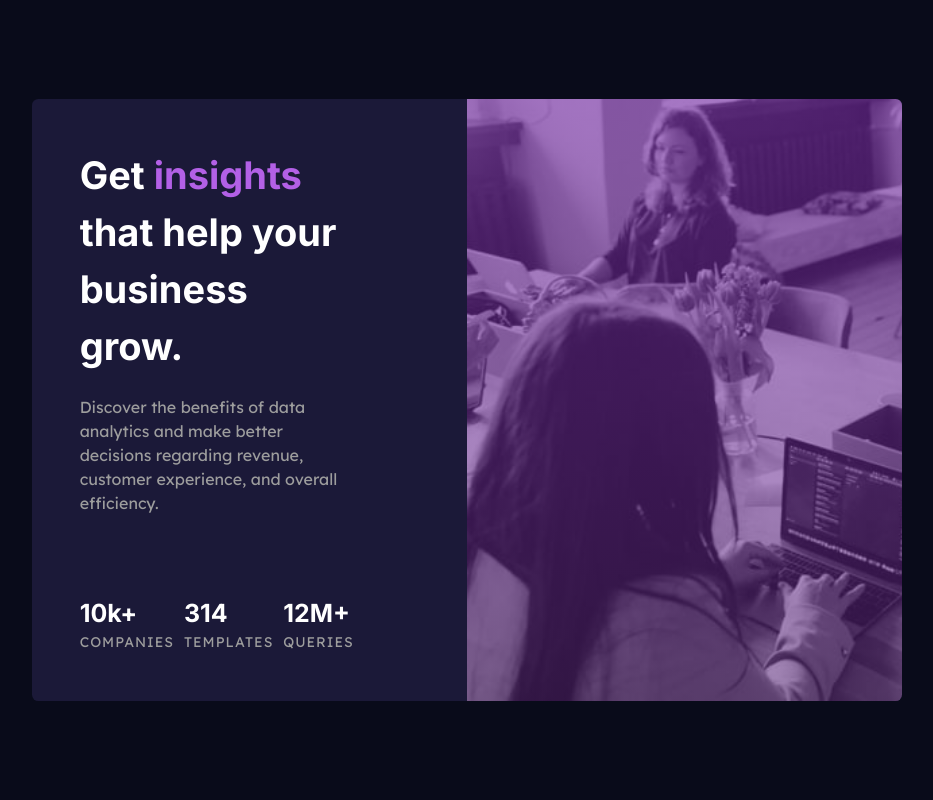
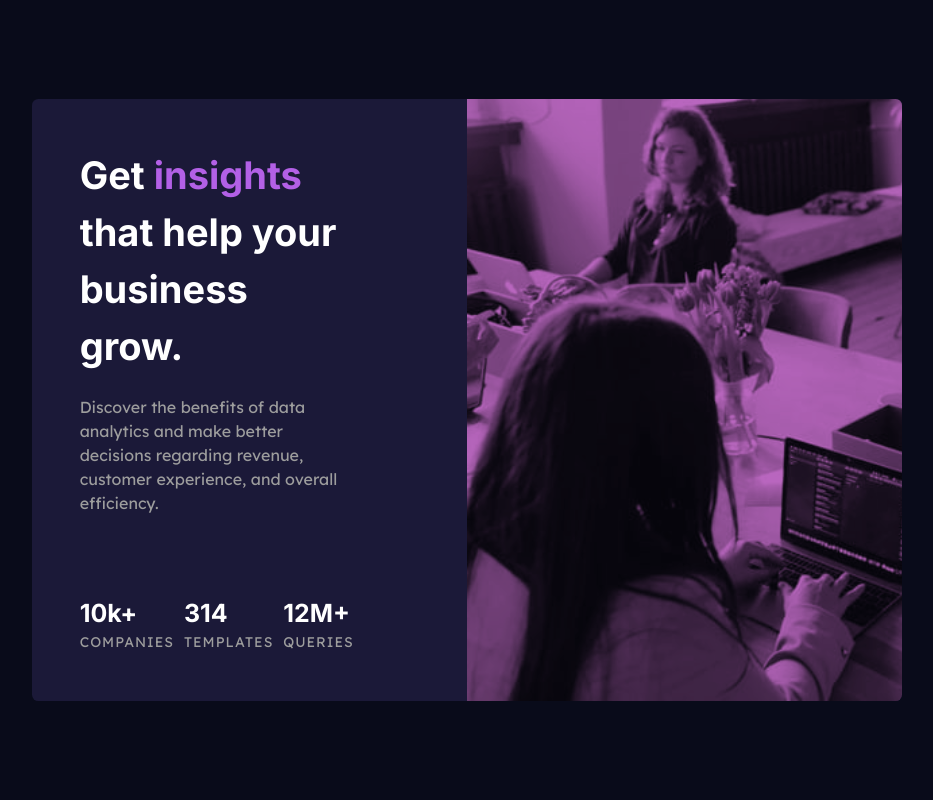
Before and after one commit to AhmedTxl/stats-preview-card-component-main, a plain HTML site: page index.html in a window 1280 px wide. Shown: the top 800 px of the page, without its empty margins (173-1106 px from the left). Drawn offline with Linux system fonts and the light colour scheme.

Commit message:
Some Changes to the CSS properties and HTML tags

```diff
--- a/index.html
+++ b/index.html
@@ -30,7 +30,7 @@
     </style>
   </head>
   <body>
-      <div class="container" role="main">
+    <main class="container" role="main">
       <div class="imageOverlayer"></div>
       <div class="text-wrapper">
         <h1>
@@ -57,15 +57,13 @@
           </div>
         </div>
       </div>
-      </div>
+    </main>
 
-    <!--
-    <div class="attribution" role="contentinfo">
+    <footer class="attribution" role="contentinfo">
       Challenge by
       <a href="https://www.frontendmentor.io?ref=challenge" target="_blank"
         >Frontend Mentor</a
       >. Coded by <a href="https://www.github.com/AhmedTxl">AhmedTx</a>.
-    </div>
-    -->
+    </footer>
   </body>
 </html>
--- a/styles.css
+++ b/styles.css
@@ -136,9 +136,11 @@ p {
   border-radius: 0 0.4rem 0.4rem 0;
   padding-top: 100px;
   overflow: hidden;
-  background: linear-gradient(rgba(113, 39, 161, 0.63), rgba(94, 39, 130, 0.51)),
-    url("/images/image-header-desktop.jpg");
+  background-image: url("/images/image-header-desktop.jpg");
   background-size: cover;
+  background-color: #e17ae1;
+  background-blend-mode: multiply;
+  opacity: 0.8;
   background-repeat: no-repeat;
 }
 
```
Lines whose indentation alone changed are shown as unchanged.
